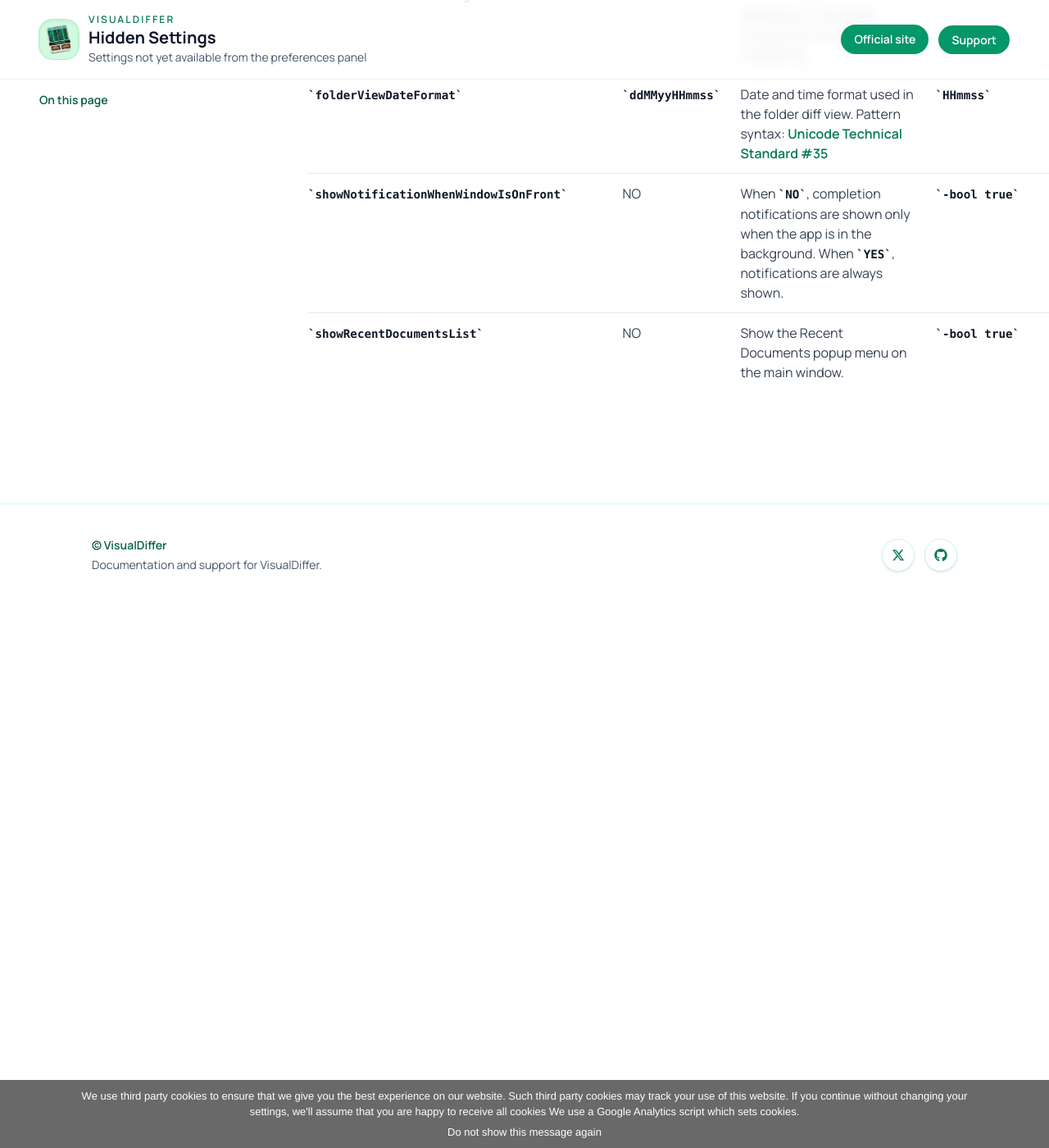
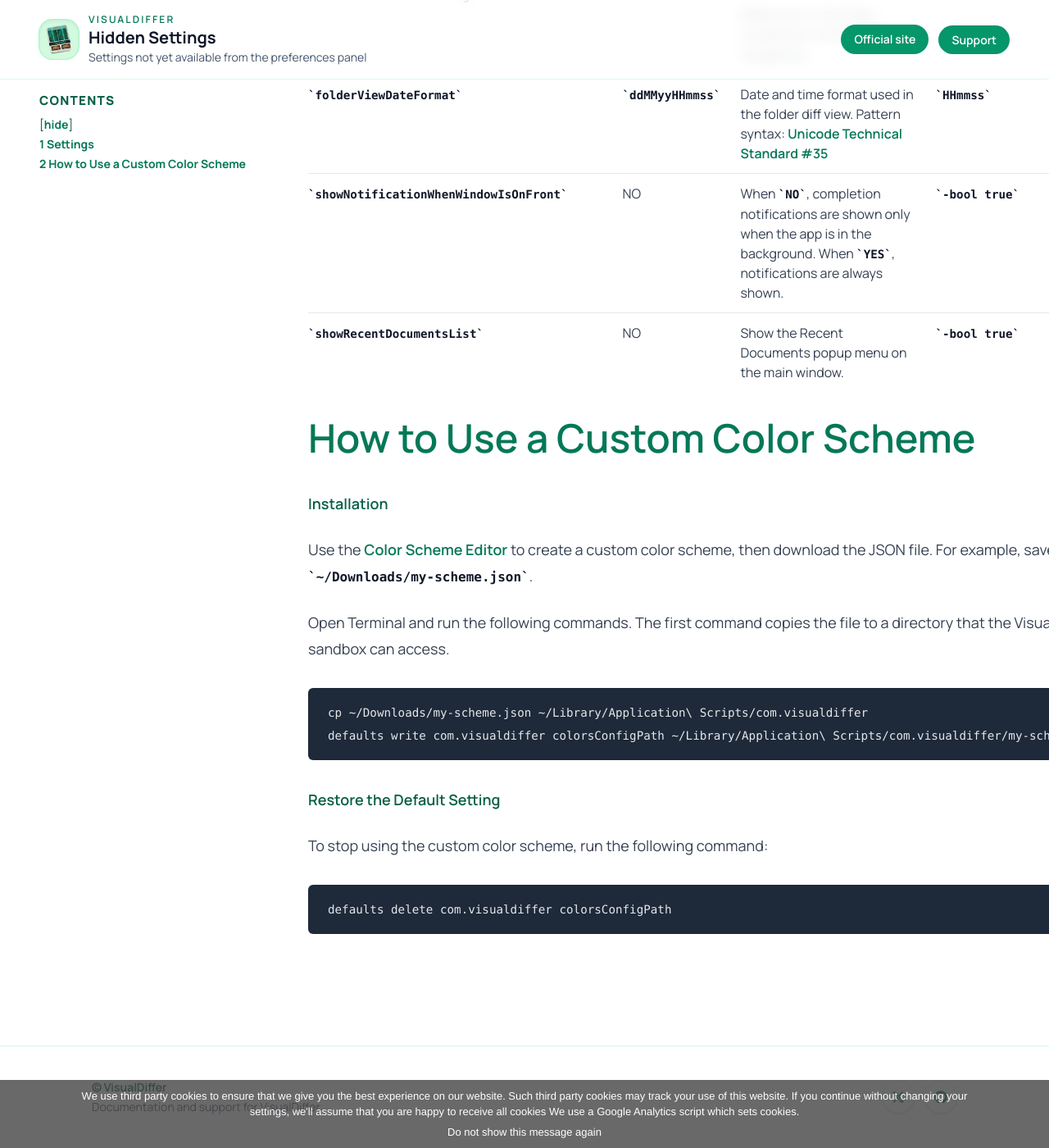
Before and after one commit to visualdiffer/visualdiffer.github.com, a Jekyll site: the page built from hiddenSettings.md, in a window 1280 px wide and 1400 px high, scrolled down 1337 px. Shown: the whole window at 82% size. Built offline with Jekyll 4.4.1, drawn with Linux system fonts in a browser that asks for light colours.

Commit message:
docs: explain how to install custom color schemes

````diff
--- a/hiddenSettings.md
+++ b/hiddenSettings.md
@@ -114,3 +114,24 @@
         </tbody>
     </table>
 </div>
+
+# [How to Use a Custom Color Scheme](#install_theme)
+
+**Installation**
+
+Use the [Color Scheme Editor](https://visualdiffer.com/colors.html) to create a custom color scheme, then download the JSON file. For example, save the file as `~/Downloads/my-scheme.json`.
+
+Open Terminal and run the following commands. The first command copies the file to a directory that the VisualDiffer sandbox can access.
+
+```sh
+cp ~/Downloads/my-scheme.json ~/Library/Application\ Scripts/com.visualdiffer
+defaults write com.visualdiffer colorsConfigPath ~/Library/Application\ Scripts/com.visualdiffer/my-scheme.json
+```
+
+**Restore the Default Setting**
+
+To stop using the custom color scheme, run the following command:
+
+```sh
+defaults delete com.visualdiffer colorsConfigPath
+```
````
